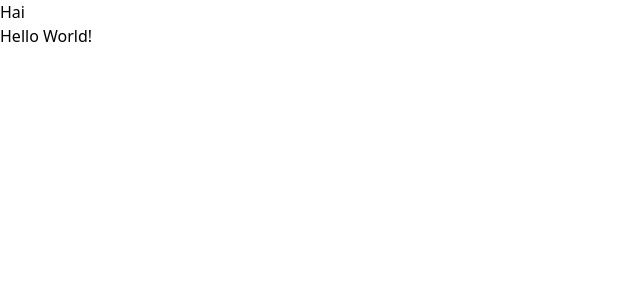
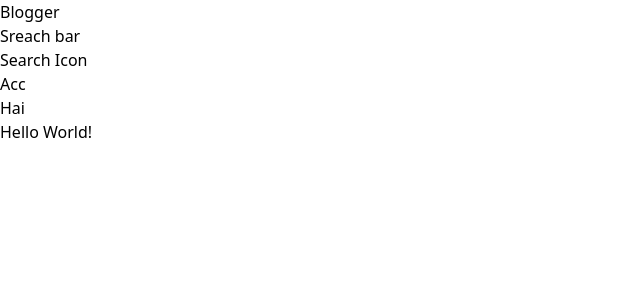
Before and after one commit to JASEEM-K/Blogging-Platform, a React (Vite) app in the folder frontend/: page / in a window 1280 px wide. Shown: the top 300 px of the page, without its empty margins (0-640 px from the left). Built offline with nearby package versions, Linux system fonts and the light colour scheme.

Commit message:
implementing navbar

```diff
--- a/frontend/src/App.tsx
+++ b/frontend/src/App.tsx
@@ -1,8 +1,14 @@
+import Navbar from './Components/Navbar'
 import RichTextEditor from './RichTextEditor'
 
 function App() {
 
-  return <RichTextEditor />
+  return (
+    <>
+    <Navbar />
+    <RichTextEditor />
+    </>
+  )
 }
 
 export default App
--- /dev/null
+++ b/frontend/src/Components/Navbar.tsx
@@ -0,0 +1,16 @@
+import React from 'react'
+
+const Navbar = () => {
+  return (
+    <div className=' max-h-16 mx-auto px-2 flex justify-between'>
+        <div >Blogger</div>
+        <div className='w-36 rounded-full border-slate-500/15 none sm:block' >Sreach bar</div>
+        <div >
+            <div className='block sm:none'>Search Icon</div>
+            <div>Acc</div>
+        </div>
+    </div>
+  )
+}
+
+export default Navbar
```
